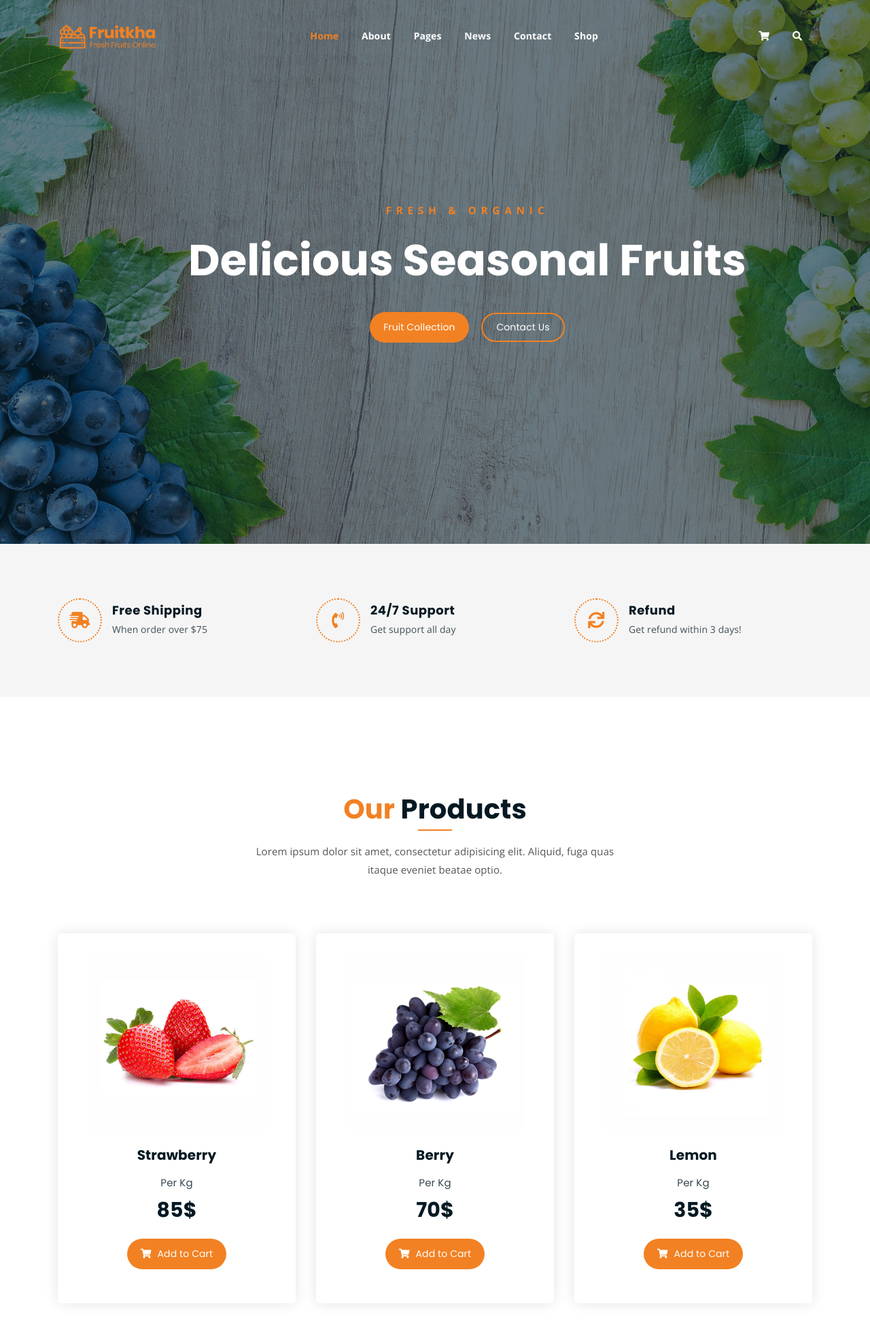
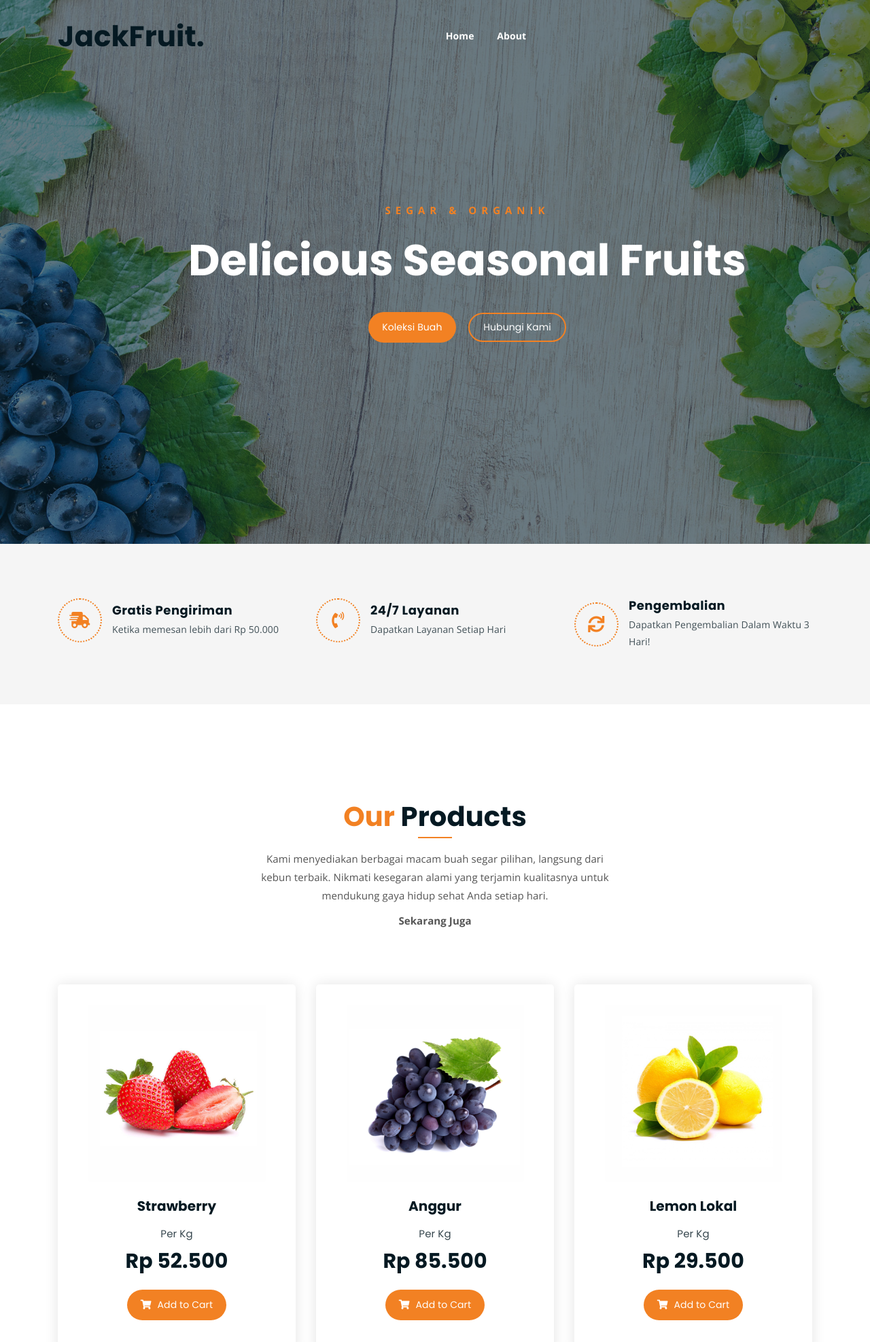
Before and after one commit to Kyuzan0/Tugas_2, a plain HTML site: page index.html in a window 1280 px wide. Shown: the top 1974 px of the page at 68% size. Drawn offline with nearby package versions, Linux system fonts and the light colour scheme.

Commit message:
update and fix error

```diff
--- a/help-documentation/css/main.css
+++ b/help-documentation/css/main.css
@@ -38,12 +38,15 @@ a {
 /* Headungs
  ------------------------------ */
 
+.ini-logo{
+	color: red;
+}
+
 h1, h2, h3, h4, h5, h6 {
 	font-family: 'Roboto', sans-serif;
 	font-weight: normal;
-	color: #272727;
 }
-h1 a, h2 a, h3 a, h4 a, h5 a, h6 a {
+h1 a, h2 , h3 a, h4 a, h5 a, h6 a {
 	color: inherit;
 }
 h1 {
@@ -52,6 +55,7 @@ h1 {
 	margin-bottom: 20px;
 	font-style: normal;
 	font-weight: 300;
+	color: #272727;
 }
 h1.lessmar {
 	margin-bottom: 10px;
@@ -65,6 +69,8 @@ h2 {
 	margin-bottom: 20px;
 	font-style: normal;
 	font-weight: 300;
+	color: #272727;
+
 }
 h2.nomargin {
 	margin-bottom: 0px;
@@ -86,6 +92,7 @@ h3 {
 	line-height: 30px;
 	margin-bottom: 18px;
 	font-style: normal;
+	color: #272727;
 }
 h3.nomargin {
 	margin-bottom: 0px;
@@ -107,6 +114,7 @@ h4 {
 	line-height: 25px;
 	margin-bottom: 18px;
 	font-style: normal;
+	color: #272727;
 }
 h4.nomargin {
 	margin-bottom: 0px;
@@ -128,6 +136,7 @@ h5 {
 	line-height: 23px;
 	margin-bottom: 16px;
 	font-style: normal;
+	color: #272727;
 }
 h5.nomargin {
 	margin-bottom: 0px;
@@ -149,6 +158,7 @@ h6 {
 	line-height: 21px;
 	margin-bottom: 14px;
 	font-style: normal;
+	color: #272727;
 }
 h6.nomargin {
 	margin-bottom: 0px;
--- a/index.html
+++ b/index.html
@@ -7,7 +7,7 @@
 	<meta name="description" content="Responsive Bootstrap4 Shop Template, Created by Imran Hossain from https://imransdesign.com/">
 
 	<!-- title -->
-	<title>Fruitkha</title>
+	<title>JackFruit</title>
 
 	<!-- favicon -->
 	<link rel="shortcut icon" type="image/png" href="assets/img/favicon.png">
@@ -50,8 +50,8 @@
 					<div class="main-menu-wrap">
 						<!-- logo -->
 						<div class="site-logo">
-							<a href="index.html">
-								<img src="assets/img/logo.png" alt="">
+							<a style="color: red;" class="ini-logo" href="index.html">
+								<h2>JackFruit.</h2>
 							</a>
 						</div>
 						<!-- logo -->
@@ -59,14 +59,9 @@
 						<!-- menu start -->
 						<nav class="main-menu">
 							<ul>
-								<li class="current-list-item"><a href="#">Home</a>
-									<ul class="sub-menu">
-										<li><a href="index.html">Static Home</a></li>
-										<li><a href="index_2.html">Slider Home</a></li>
-									</ul>
-								</li>
+								<li><a href="index.html">Home</a></li>
 								<li><a href="about.html">About</a></li>
-								<li><a href="#">Pages</a>
+								<!-- <li><a href="#">Pages</a>
 									<ul class="sub-menu">
 										<li><a href="404.html">404 page</a></li>
 										<li><a href="about.html">About</a></li>
@@ -76,26 +71,11 @@
 										<li><a href="news.html">News</a></li>
 										<li><a href="shop.html">Shop</a></li>
 									</ul>
-								</li>
-								<li><a href="news.html">News</a>
-									<ul class="sub-menu">
-										<li><a href="news.html">News</a></li>
-										<li><a href="single-news.html">Single News</a></li>
-									</ul>
-								</li>
-								<li><a href="contact.html">Contact</a></li>
-								<li><a href="shop.html">Shop</a>
-									<ul class="sub-menu">
-										<li><a href="shop.html">Shop</a></li>
-										<li><a href="checkout.html">Check Out</a></li>
-										<li><a href="single-product.html">Single Product</a></li>
-										<li><a href="cart.html">Cart</a></li>
-									</ul>
-								</li>
+								</li>  -->
 								<li>
 									<div class="header-icons">
-										<a class="shopping-cart" href="cart.html"><i class="fas fa-shopping-cart"></i></a>
-										<a class="mobile-hide search-bar-icon" href="#"><i class="fas fa-search"></i></a>
+										<!--<a class="shopping-cart" href="cart.html"><i class="fas fa-shopping-cart"></i></a>
+										<a class="mobile-hide search-bar-icon" href="#"><i class="fas fa-search"></i></a> -->
 									</div>
 								</li>
 							</ul>
@@ -136,11 +116,11 @@
 				<div class="col-lg-9 offset-lg-2 text-center">
 					<div class="hero-text">
 						<div class="hero-text-tablecell">
-							<p class="subtitle">Fresh & Organic</p>
+							<p class="subtitle">Segar & Organik</p>
 							<h1>Delicious Seasonal Fruits</h1>
 							<div class="hero-btns">
-								<a href="shop.html" class="boxed-btn">Fruit Collection</a>
-								<a href="contact.html" class="bordered-btn">Contact Us</a>
+								<a href="shop.html" class="boxed-btn">Koleksi Buah</a>
+								<a href="contact.html" class="bordered-btn">Hubungi Kami</a>
 							</div>
 						</div>
 					</div>
@@ -161,8 +141,8 @@
 							<i class="fas fa-shipping-fast"></i>
 						</div>
 						<div class="content">
-							<h3>Free Shipping</h3>
-							<p>When order over $75</p>
+							<h3>Gratis Pengiriman</h3>
+							<p>Ketika memesan lebih dari Rp 50.000</p>
 						</div>
 					</div>
 				</div>
@@ -172,8 +152,8 @@
 							<i class="fas fa-phone-volume"></i>
 						</div>
 						<div class="content">
-							<h3>24/7 Support</h3>
-							<p>Get support all day</p>
+							<h3>24/7 Layanan</h3>
+							<p>Dapatkan Layanan Setiap Hari </p>
 						</div>
 					</div>
 				</div>
@@ -183,8 +163,8 @@
 							<i class="fas fa-sync"></i>
 						</div>
 						<div class="content">
-							<h3>Refund</h3>
-							<p>Get refund within 3 days!</p>
+							<h3>Pengembalian</h3>
+							<p>Dapatkan Pengembalian Dalam Waktu 3 Hari!</p>
 						</div>
 					</div>
 				</div>
@@ -201,7 +181,8 @@
 				<div class="col-lg-8 offset-lg-2 text-center">
 					<div class="section-title">
 						<h3><span class="orange-text">Our</span> Products</h3>
-						<p>Lorem ipsum dolor sit amet, consectetur adipisicing elit. Aliquid, fuga quas itaque eveniet beatae optio.</p>
+						<p>Kami menyediakan berbagai macam buah segar pilihan, langsung dari kebun terbaik. Nikmati kesegaran alami yang terjamin kualitasnya untuk mendukung gaya hidup sehat Anda setiap hari.</p>
+						<p><strong> Sekarang Juga </strong></p>
 					</div>
 				</div>
 			</div>
@@ -213,7 +194,7 @@
 							<a href="single-product.html"><img src="assets/img/products/product-img-1.jpg" alt=""></a>
 						</div>
 						<h3>Strawberry</h3>
-						<p class="product-price"><span>Per Kg</span> 85$ </p>
+						<p class="product-price"><span>Per Kg</span> Rp 52.500 </p>
 						<a href="cart.html" class="cart-btn"><i class="fas fa-shopping-cart"></i> Add to Cart</a>
 					</div>
 				</div>
@@ -222,8 +203,8 @@
 						<div class="product-image">
 							<a href="single-product.html"><img src="assets/img/products/product-img-2.jpg" alt=""></a>
 						</div>
-						<h3>Berry</h3>
-						<p class="product-price"><span>Per Kg</span> 70$ </p>
+						<h3>Anggur</h3>
+						<p class="product-price"><span>Per Kg</span> Rp 85.500 </p>
 						<a href="cart.html" class="cart-btn"><i class="fas fa-shopping-cart"></i> Add to Cart</a>
 					</div>
 				</div>
@@ -232,8 +213,8 @@
 						<div class="product-image">
 							<a href="single-product.html"><img src="assets/img/products/product-img-3.jpg" alt=""></a>
 						</div>
-						<h3>Lemon</h3>
-						<p class="product-price"><span>Per Kg</span> 35$ </p>
+						<h3>Lemon Lokal</h3>
+						<p class="product-price"><span>Per Kg</span> Rp 29.500 </p>
 						<a href="cart.html" class="cart-btn"><i class="fas fa-shopping-cart"></i> Add to Cart</a>
 					</div>
 				</div>
@@ -243,10 +224,10 @@
 	<!-- end product section -->
 
 	<!-- cart banner section -->
-	<section class="cart-banner pt-100 pb-100">
+	<!-- <section class="cart-banner pt-100 pb-100">
     	<div class="container">
         	<div class="row clearfix">
-            	<!--Image Column-->
+            	--Image Column--
             	<div class="image-column col-lg-6">
                 	<div class="image">
                     	<div class="price-box">
@@ -259,18 +240,18 @@
                     	<img src="assets/img/a.jpg" alt="">
                     </div>
                 </div>
-                <!--Content Column-->
+                --Content Column--
                 <div class="content-column col-lg-6">
 					<h3><span class="orange-text">Deal</span> of the month</h3>
                     <h4>Hikan Strwaberry</h4>
                     <div class="text">Quisquam minus maiores repudiandae nobis, minima saepe id, fugit ullam similique! Beatae, minima quisquam molestias facere ea. Perspiciatis unde omnis iste natus error sit voluptatem accusant</div>
-                    <!--Countdown Timer-->
+                    --Countdown Timer--
                     <div class="time-counter"><div class="time-countdown clearfix" data-countdown="2020/2/01"><div class="counter-column"><div class="inner"><span class="count">00</span>Days</div></div> <div class="counter-column"><div class="inner"><span class="count">00</span>Hours</div></div>  <div class="counter-column"><div class="inner"><span class="count">00</span>Mins</div></div>  <div class="counter-column"><div class="inner"><span class="count">00</span>Secs</div></div></div></div>
                 	<a href="cart.html" class="cart-btn mt-3"><i class="fas fa-shopping-cart"></i> Add to Cart</a>
                 </div>
             </div>
         </div>
-    </section>
+    </section> -->
     <!-- end cart banner section -->
 
 	<!-- testimonail-section -->
@@ -333,17 +314,15 @@
 		<div class="container">
 			<div class="row">
 				<div class="col-lg-6 col-md-12">
-					<div class="abt-bg">
-						<a href="https://www.youtube.com/watch?v=DBLlFWYcIGQ" class="video-play-btn popup-youtube"><i class="fas fa-play"></i></a>
-					</div>
+					<div class="abt-bg"></div>
 				</div>
 				<div class="col-lg-6 col-md-12">
 					<div class="abt-text">
-						<p class="top-sub">Since Year 1999</p>
-						<h2>We are <span class="orange-text">Fruitkha</span></h2>
-						<p>Etiam vulputate ut augue vel sodales. In sollicitudin neque et massa porttitor vestibulum ac vel nisi. Vestibulum placerat eget dolor sit amet posuere. In ut dolor aliquet, aliquet sapien sed, interdum velit. Nam eu molestie lorem.</p>
-						<p>Lorem ipsum dolor sit amet, consectetur adipisicing elit. Sapiente facilis illo repellat veritatis minus, et labore minima mollitia qui ducimus.</p>
-						<a href="about.html" class="boxed-btn mt-4">know more</a>
+						<p class="top-sub">Since Year 2024</p>
+						<h2>We are <span class="orange-text">JackFruit</span></h2>
+						<p>Sejak tahun 2024, JackFruit berdedikasi menyediakan buah-buahan organik segar dengan kualitas terbaik. Berawal dari kecintaan terhadap pertanian alami, kami tumbuh menjadi penyedia utama produk organik yang berkomitmen terhadap kesehatan dan keberlanjutan lingkungan.</p>
+						<p>Setiap buah yang kami tawarkan dipetik langsung dari kebun lokal, memastikan kesegaran dan keaslian rasa untuk Anda nikmati.</p>
+						<a href="about.html" class="boxed-btn mt-4">More</a>
 					</div>
 				</div>
 			</div>
@@ -356,12 +335,13 @@
     	<div class="container">
         	<h3>December sale is on! <br> with big <span class="orange-text">Discount...</span></h3>
             <div class="sale-percent"><span>Sale! <br> Upto</span>50% <span>off</span></div>
-            <a href="shop.html" class="cart-btn btn-lg">Shop Now</a>
+            <a href="https://google.com" class="cart-btn btn-lg">Pesan Sekarang</a>
         </div>
     </section>
 	<!-- end shop banner -->
 
 	<!-- latest news -->
+	 <!--
 	<div class="latest-news pt-150 pb-150">
 		<div class="container">
 
@@ -424,10 +404,11 @@
 				</div>
 			</div>
 		</div>
-	</div>
+	</div> -->
 	<!-- end latest news -->
 
 	<!-- logo carousel -->
+	<!--
 	<div class="logo-carousel-section">
 		<div class="container">
 			<div class="row">
@@ -452,7 +433,7 @@
 				</div>
 			</div>
 		</div>
-	</div>
+	</div> -->
 	<!-- end logo carousel -->
 
 	<!-- footer -->
@@ -461,7 +442,7 @@
 			<div class="row">
 				<div class="col-lg-3 col-md-6">
 					<div class="footer-box about-widget">
-						<h2 class="widget-title">About us</h2>
+						<h2   class="widget-title">About us</h2>
 						<p>Ut enim ad minim veniam perspiciatis unde omnis iste natus error sit voluptatem accusantium doloremque laudantium, totam rem aperiam, eaque ipsa quae.</p>
 					</div>
 				</div>
@@ -470,7 +451,7 @@
 						<h2 class="widget-title">Get in Touch</h2>
 						<ul>
 							<li>34/8, East Hukupara, Gifirtok, Sadan.</li>
-							<li>support@fruitkha.com</li>
+							<li>support@jackfruit.com</li>
 							<li>+00 111 222 3333</li>
 						</ul>
 					</div>
```
